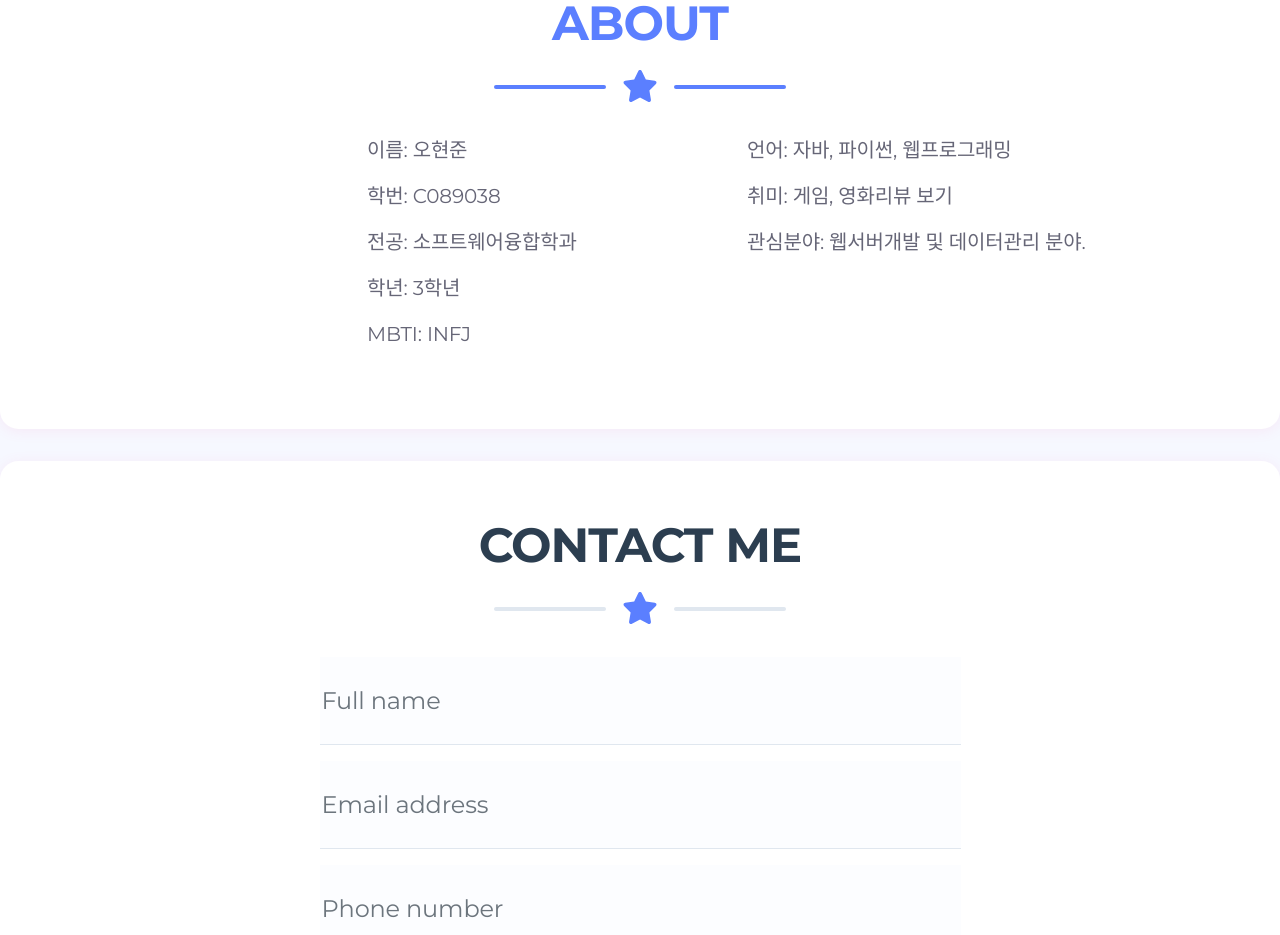
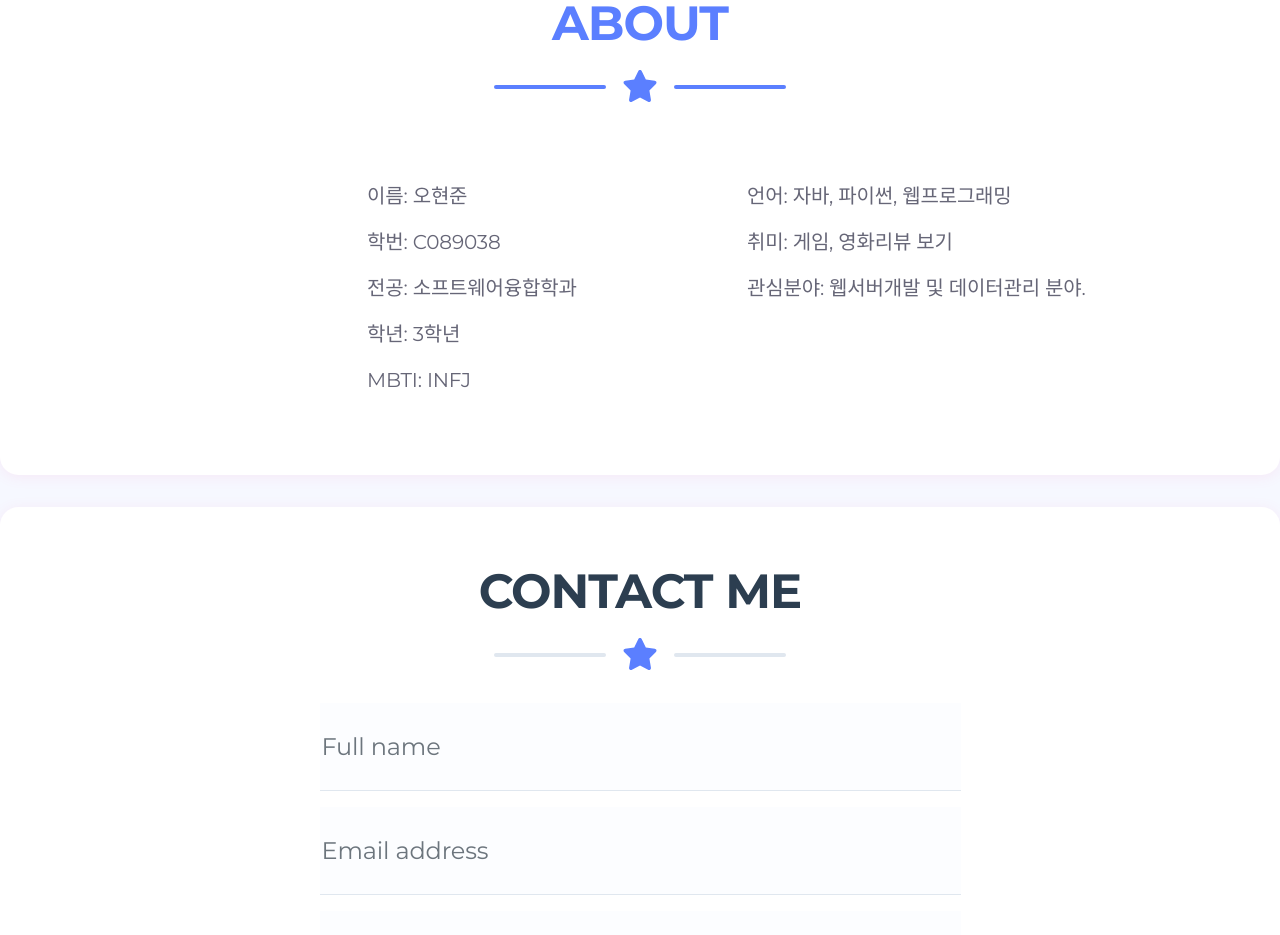
Before and after one commit to ohhyunjun/ohhyunjun.github.io, a plain HTML site: page index.html in a window 1280 px wide. Shown: the part 1652-2587 px from the top of the page. Drawn offline with nearby package versions, Linux system fonts and the light colour scheme.

Commit message:
docs: about에 관한 문단 위치 조정함

```diff
--- a/index.html
+++ b/index.html
@@ -171,6 +171,7 @@
             </div>
             <div class="row justify-content-center">
                 <div class="col-lg-4 offset-lg-2">
+                    <p class="lead"></br></p>
                     <p class="lead">이름: 오현준</p>
                     <p class="lead">학번: C089038</p>
                     <p class="lead">전공: 소프트웨어융합학과</p>
@@ -178,6 +179,7 @@
                     <p class="lead">MBTI: INFJ</p>
                 </div>
                 <div class="col-lg-4">
+                    <p class="lead"></br></p>
                     <p class="lead">언어: 자바, 파이썬, 웹프로그래밍</p>
                     <p class="lead">취미: 게임, 영화리뷰 보기</p>
                     <p class="lead">관심분야: 웹서버개발 및 데이터관리 분야.</p>
```
